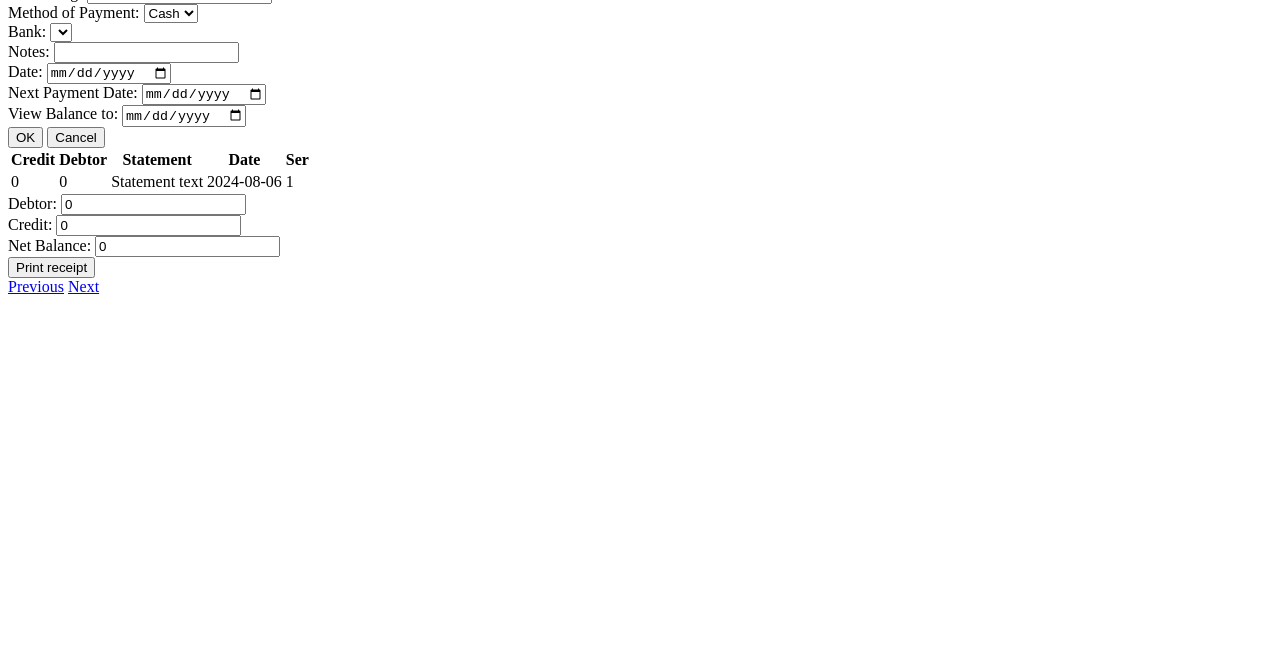
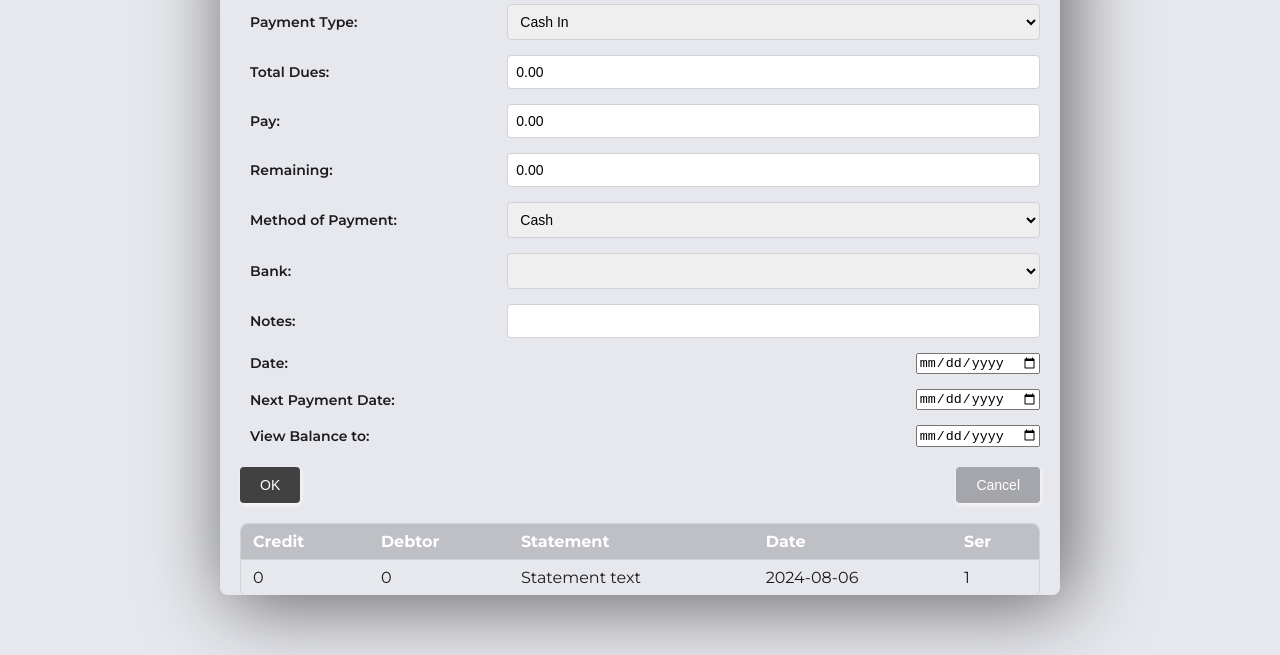
Before and after one commit to Tomiwa-232/WebApp, a plain HTML site: page payment.html in a window 1280 px wide. Shown: the part 145-800 px from the top of the page. Drawn offline with nearby package versions, Linux system fonts and the light colour scheme; the site is published under a folder, as on GitHub Pages, so addresses that start at the root find nothing.

Commit message:
Update payment.html

```diff
--- a/payment.html
+++ b/payment.html
@@ -5,7 +5,7 @@
     <meta charset="UTF-8">
     <meta name="viewport" content="width=device-width, initial-scale=1.0">
     <title>Payment Section</title>
-    <link rel="stylesheet" href="/CSS/payment.css">
+    <link rel="stylesheet" href="CSS/payment.css">
 
     <!-- ICONSCOUT CDN -->
     <link rel="stylesheet" href="https://unicons.iconscout.com/release/v4.0.8/css/line.css">
```
